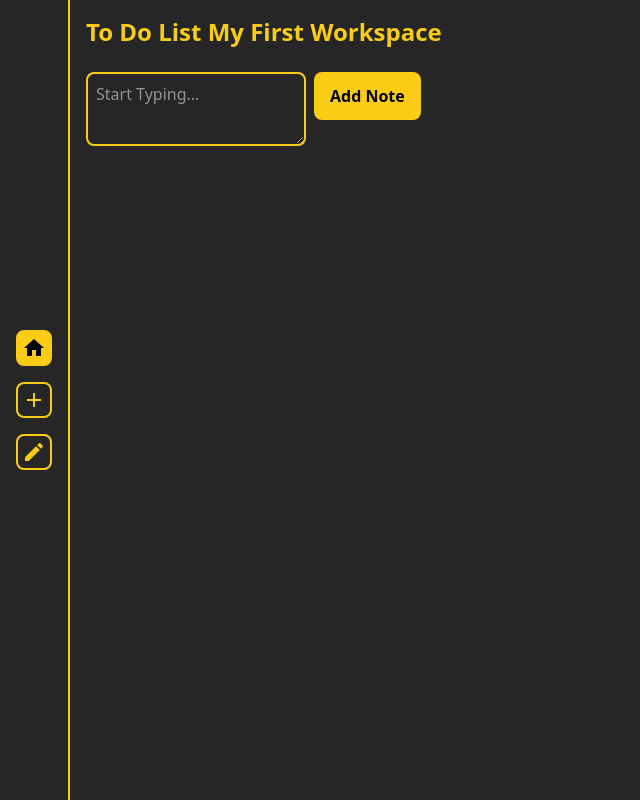
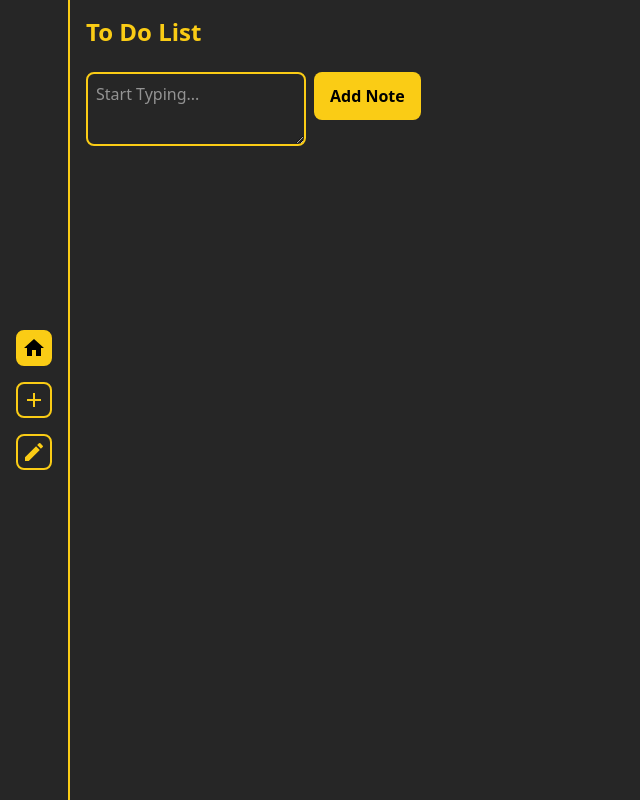
Before and after one commit to hayden-html/todo-react, a React (Vite) app: page / in a window 1280 px wide. Shown: the whole page, without its empty margins (0-640 px from the left). Built offline with nearby package versions, Linux system fonts and the light colour scheme.

Commit message:
removed testing tag

```diff
--- a/src/App.tsx
+++ b/src/App.tsx
@@ -95,12 +95,7 @@ function App() {
                     )?.color,
             }}
           >
-            To Do List{" "}
-            {
-              workspaces.find(
-                (workspaces) => selectedWorkspace == workspaces.id
-              )?.name
-            }
+            To Do List
           </header>
           <main>
             <div className="mb-6">
```
